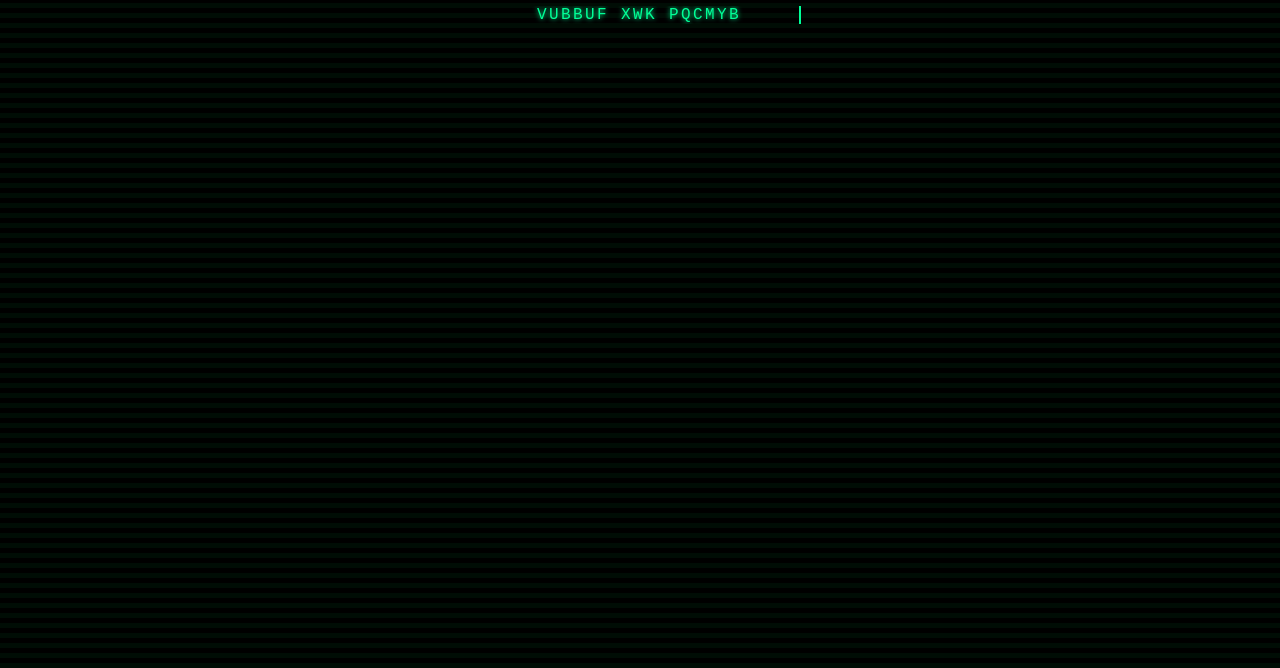
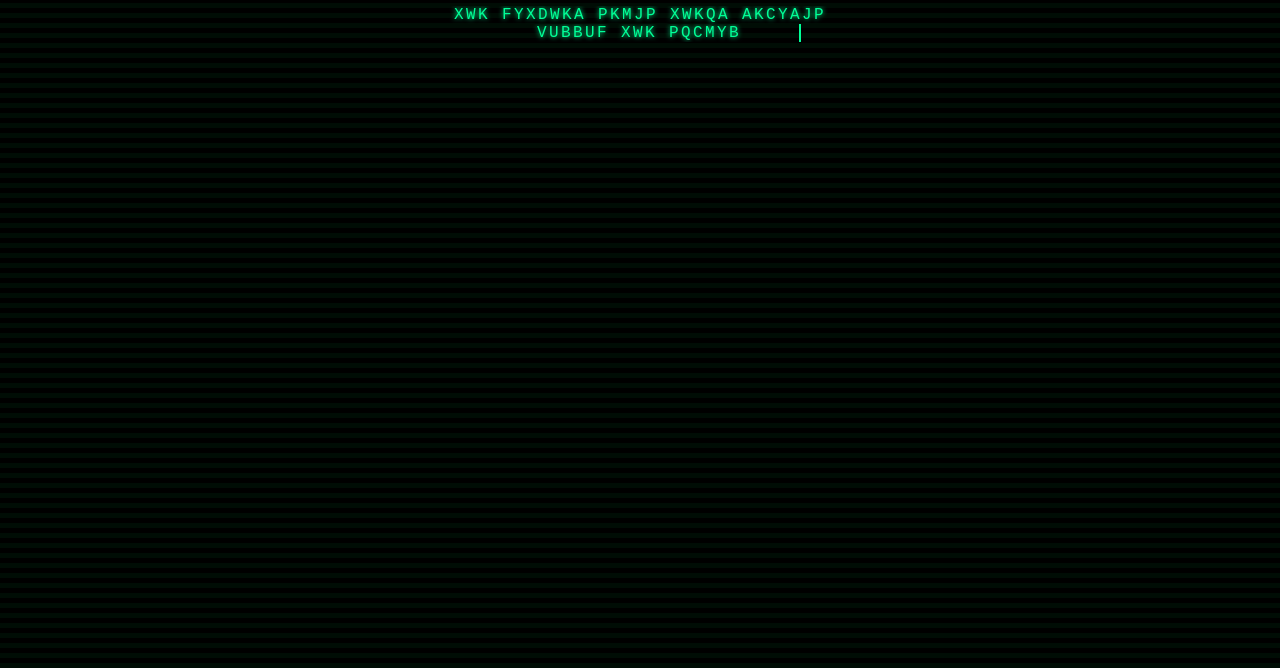
Before and after one commit to TheWatcherFromTheAfterParty/AfterParty, a plain HTML site: page anagram.html in a window 1280 px wide. Shown: the part 132-800 px from the top of the page. Drawn offline with Linux system fonts and the light colour scheme.

Commit message:
Add immediate display for the first hidden message in anagram.html

```diff
--- a/anagram.html
+++ b/anagram.html
@@ -36,6 +36,7 @@
         function startTyping() {
             if (!localStorage.getItem("anagramTypingDone")) {
                 // First visit: Run the typewriter animation with delays
+                setTimeout(() => document.getElementById("hiddenMessage0").style.display = "block", 0);
                 setTimeout(() => document.getElementById("hiddenMessage1").style.display = "block", 4000);
                 setTimeout(() => document.getElementById("hiddenMessage2").style.display = "block", 8000);
                 setTimeout(() => document.getElementById("hiddenMessage3").style.display = "block", 12000);
```
